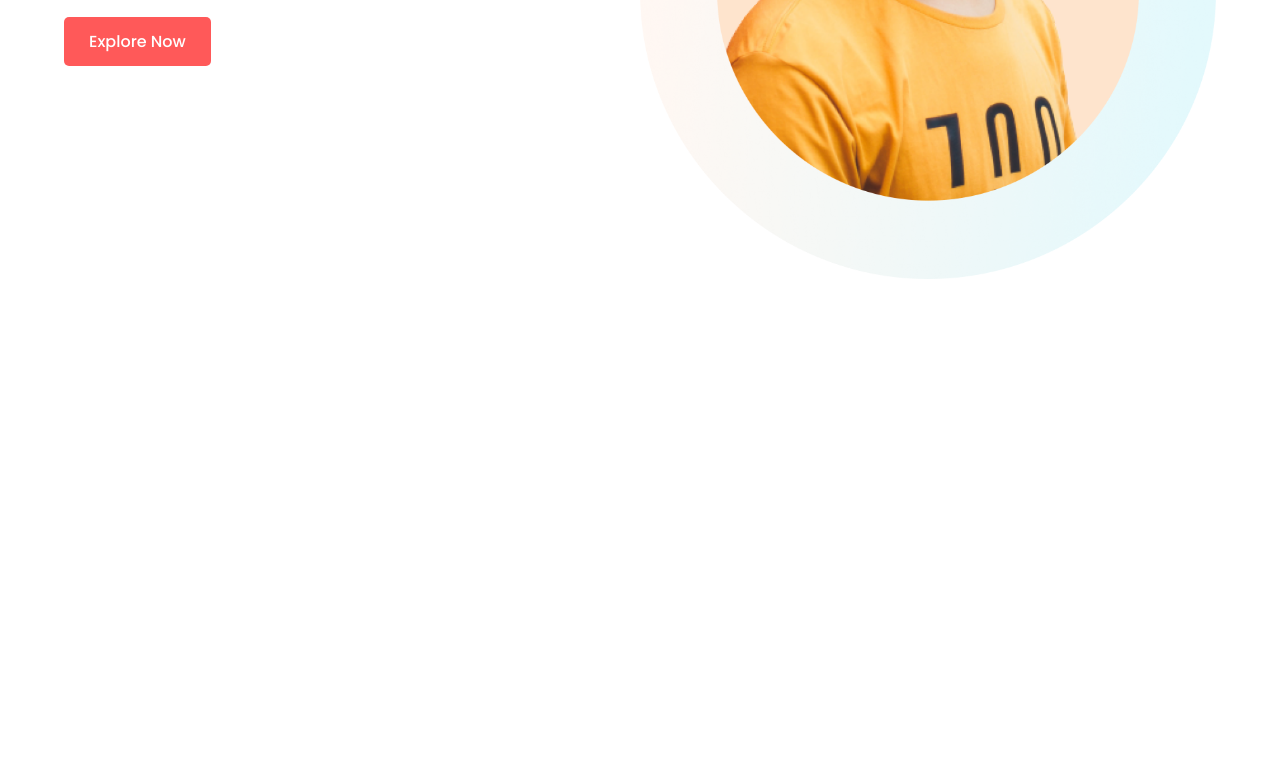
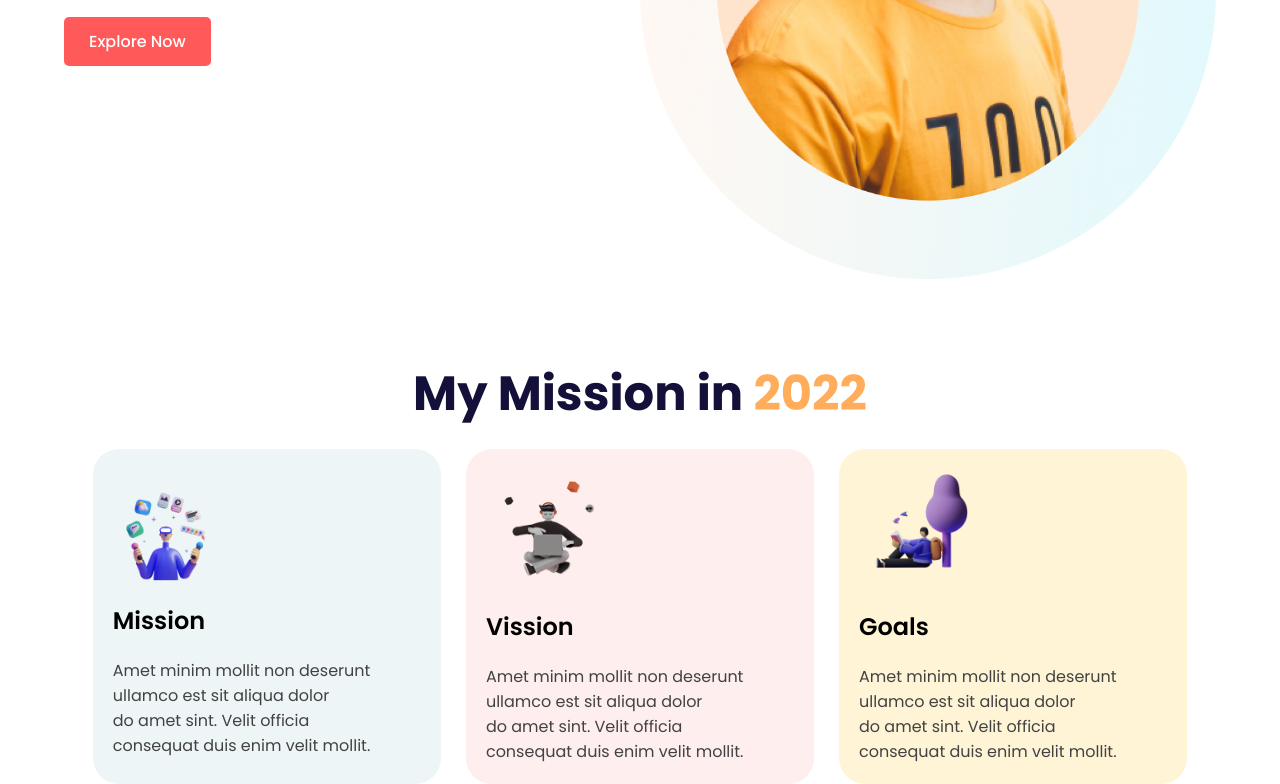
Before and after one commit to SifatSararChistee/mission-2022, a plain HTML site: page index.html in a window 1280 px wide. Shown: the part 455-1239 px from the top of the page. Before the commit the page ends 800 px from the top, so only its background shows below. Drawn offline with Linux system fonts and the light colour scheme.

Commit message:
added missions section

```diff
--- a/index.html
+++ b/index.html
@@ -7,7 +7,9 @@
     <link rel="stylesheet" href="styles/style.css" />
   </head>
   <body>
+    <!-- *header section -->
     <header class="header display-flex">
+      <!-- *banner section -->
       <div class="banner-left display-flex">
         <h1>
           Stay Focused on
@@ -24,7 +26,38 @@
       </div>
     </header>
     <main>
-      <section></section>
+      <!-- *mission section -->
+      <section class="mission">
+        <h1>
+          My Mission in <span style="color: rgb(255, 173, 90)">2022</span>
+        </h1>
+        <div class="mission-container display-flex">
+          <div class="missions m1">
+            <img src="images/illustrators/illustrator-1.png" alt="" />
+            <h4>Mission</h4>
+            <p>
+              Amet minim mollit non deserunt ullamco est sit aliqua dolor do
+              amet sint. Velit officia consequat duis enim velit mollit.
+            </p>
+          </div>
+          <div class="missions m2">
+            <img src="images/illustrators/illustrator-2.png" alt="" />
+            <h4>Vission</h4>
+            <p>
+              Amet minim mollit non deserunt ullamco est sit aliqua dolor do
+              amet sint. Velit officia consequat duis enim velit mollit.
+            </p>
+          </div>
+          <div class="missions m3">
+            <img src="images/illustrators/illustrator-3.png" alt="" />
+            <h4>Goals</h4>
+            <p>
+              Amet minim mollit non deserunt ullamco est sit aliqua dolor do
+              amet sint. Velit officia consequat duis enim velit mollit.
+            </p>
+          </div>
+        </div>
+      </section>
     </main>
     <footer></footer>
   </body>
--- a/styles/style.css
+++ b/styles/style.css
@@ -33,6 +33,8 @@ body{
     margin: 0 auto;
 }
 
+/* *banner section */
+
 .banner-left{
     width: 50%;
     flex-direction: column;
@@ -67,3 +69,63 @@ body{
 .banner-right img{
     width: 100%;
 }
+
+/* *mission section */
+
+.mission{
+    width: 90%;
+    max-width: 1400px;
+    margin: 0 auto;
+    margin-top: 80px;
+}
+
+.mission h1{
+    color: rgb(19, 16, 58);
+    font-size: 48px;
+    font-weight: 700;
+    line-height: 70px;
+    text-align: center;
+    margin-bottom: 20px;
+}
+
+.mission-container{
+    width: 95%;
+    margin: 0 auto;
+    max-width: 1400px;
+    gap: 25px;
+}
+
+.missions{
+    padding: 20px;
+}
+
+.missions img{
+    width: 40%;
+}
+
+.missions h4{
+    color: rgb(0, 0, 0);
+    font-size: 24px;
+    font-weight: 600;
+    margin-top: 10px;
+}
+.missions p{
+    color: rgb(66, 66, 66);
+    font-size: 16px;
+    font-weight: 400;
+    margin-top: 20px;
+    text-wrap: balance;
+}
+
+.m1{
+    border-radius: 26px;
+    background: rgba(79, 157, 166, 0.1);
+}
+.m2{
+    border-radius: 26px;
+    background: rgba(255, 89, 89, 0.1);
+}
+.m3{
+    border-radius: 26px;
+    background: rgb(255, 244, 214);
+}
```
